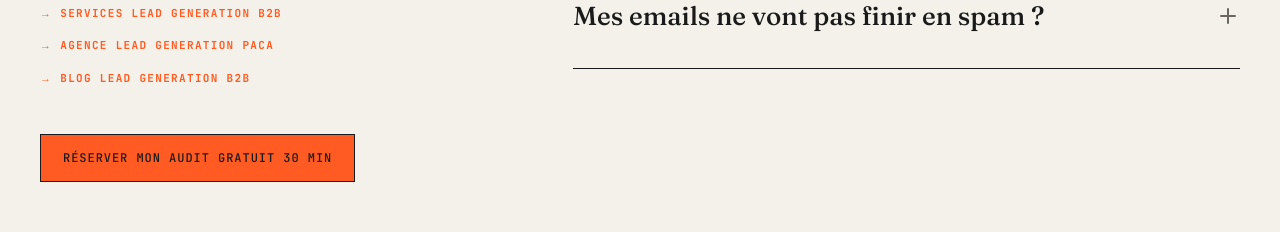
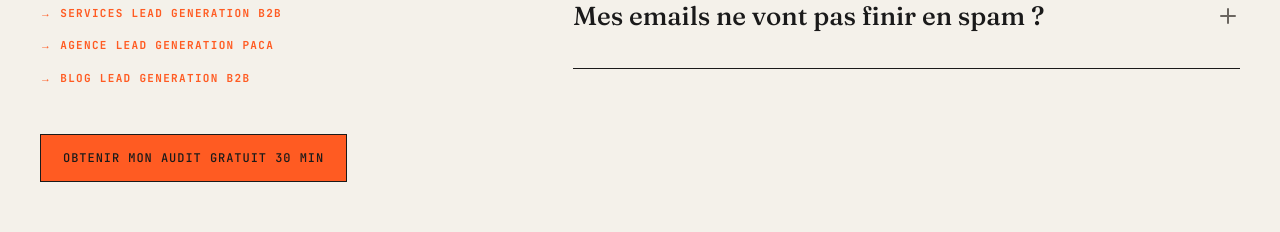
Before and after one commit to Jimmyjoe13/Nana-intelligence, a Next.js app: page / in a window 1280 px wide. Shown: the part 3480-3712 px from the top of the page. Built offline with nearby package versions, Linux system fonts and the light colour scheme; no server answers.

Commit message:
fix(cta): harmonize CTA labels - 'Obtenir mon audit gratuit 30 min' everywhere

```diff
--- a/src/app/agence-lead-generation/[slug]/page.tsx
+++ b/src/app/agence-lead-generation/[slug]/page.tsx
@@ -185,7 +185,7 @@ export default function AgencyCityPage({ params }: Props) {
              </p>
              <Link href="/contact">
                <Button variant="primary" size="lg" icon={<Sparkles size={20} />}>
-                 Réserver mon audit gratuit
+                 Obtenir mon audit gratuit 30 min
                </Button>
              </Link>
           </Box>
--- a/src/app/page.tsx
+++ b/src/app/page.tsx
@@ -242,7 +242,7 @@ export default function Home() {
                 trackLabel="faq_audit_gratuit"
                 sectionId="faq"
               >
-                Réserver mon audit gratuit 30 min
+                Obtenir mon audit gratuit 30 min
               </Button>
             </Link>
           </div>
--- a/src/app/services/[slug]/page.tsx
+++ b/src/app/services/[slug]/page.tsx
@@ -187,7 +187,7 @@ export default function ServiceDetailPage({ params }: Props) {
             </p>
             <Link href="/contact">
               <Button variant="primary" size="lg" icon={<Sparkles size={20} />}>
-                Réserver mon audit gratuit
+                Obtenir mon audit gratuit 30 min
               </Button>
             </Link>
           </Box>
```
Also changed, not shown: src/mocks/blog.ts (+5 -5 lines).
